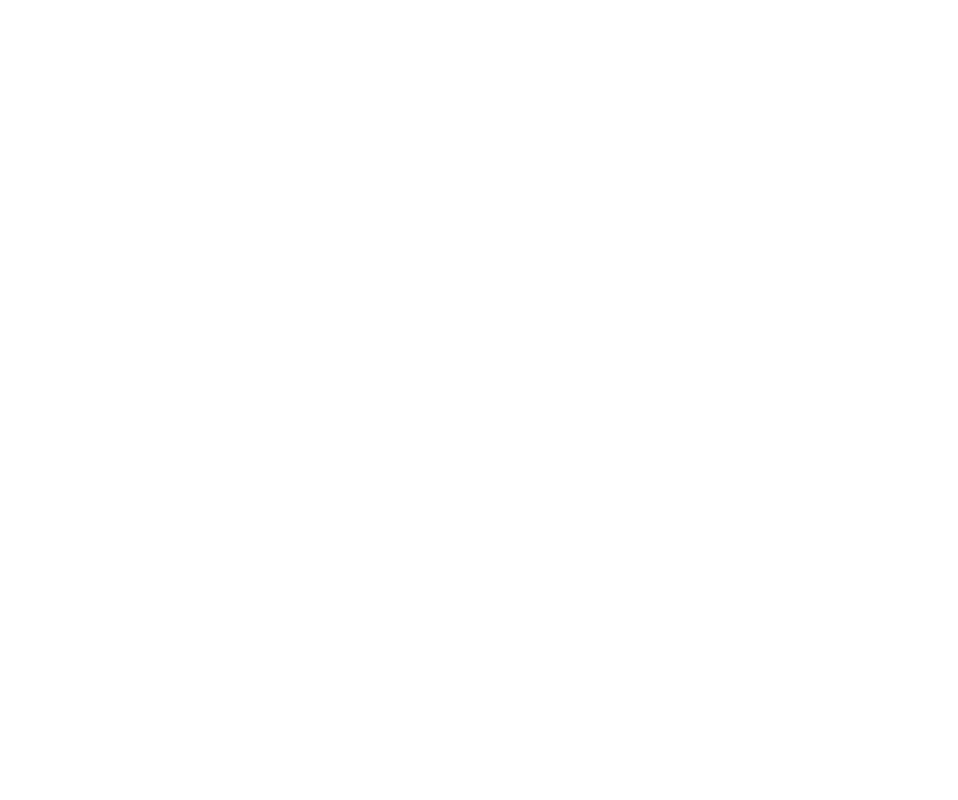
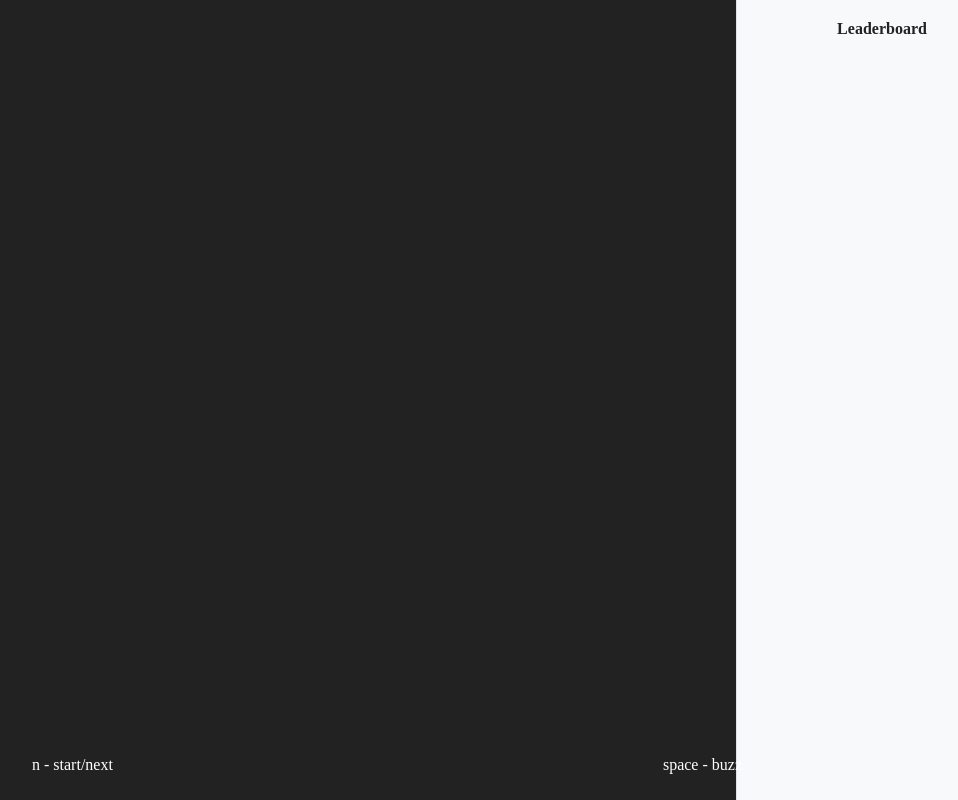
Before and after one commit to ANewProfile/kibol, a plain HTML site: page questionspage/index.html in a window 1280 px wide. Shown: the whole page, without its empty margins (253-1211 px from the left). Drawn offline with Linux system fonts and the light colour scheme.

Commit message:
started with basic page stuff

```diff
--- a/questionspage/index.html
+++ b/questionspage/index.html
@@ -4,11 +4,19 @@
     <meta charset="UTF-8">
     <meta name="viewport" content="width=device-width, initial-scale=1.0">
     <title>Better QBReader</title>
+    <link rel="stylesheet" href="style.css">
 </head>
 <body>
-    <!-- read question -->
-    <!-- shortcuts -->
-    <!-- other stuff -->
-    <!-- woohoo -->
+    <p id="question"></p>
+    <p id="answer"></p>
+    <div id="leaderboard">
+        <label for="leaderboard"><b>Leaderboard</b></label>
+    </div>
+    <div id="shortcuts">
+        <p class="shortcut">n - start/next</p>
+        <p class="shortcut">space - buzz</p>
+    </div>
+
+    <script src="scripts.js"></script>
 </body>
 </html>
--- a/questionspage/style.css
+++ b/questionspage/style.css
@@ -0,0 +1,31 @@
+body {
+    background-color: #222222;
+    color: white;
+}
+
+#leaderboard {
+    position: fixed; /* Keep it in place */
+    right: 0; /* Align to the left */
+    top: 0; /* Start from the top */
+    width: 250px; /* Set a width for the sidebar */
+    height: 100%; /* Full height of the viewport */
+    overflow-y: auto; /* Allow scrolling if content overflows */
+    background-color: #f8f9fa; /* Optional: Background color */
+    border-left: 1px solid #dee2e6; /* Optional: Border for separation */
+    z-index: 1000; /* Ensure it stays above other content */
+    color: #222222; /* Set the text color (so it's readable) */
+    text-align: center; /* Center the content */
+    padding: 20px; /* Add some padding */
+}
+
+#shortcuts {
+        position: fixed; /* Keep it in place */
+        bottom: 0; /* Align to the bottom */
+        left: 0; /* Start from the left */
+        right: 0; /* Stretch to the right */
+        display: flex; /* Use flexbox for horizontal stacking */
+        justify-content: space-around; /* Space items evenly */
+        align-items: center; /* Center items vertically */
+        padding: 10px; /* Optional: Add some padding */
+        z-index: 1000; /* Ensure it stays above other content */
+}
```
